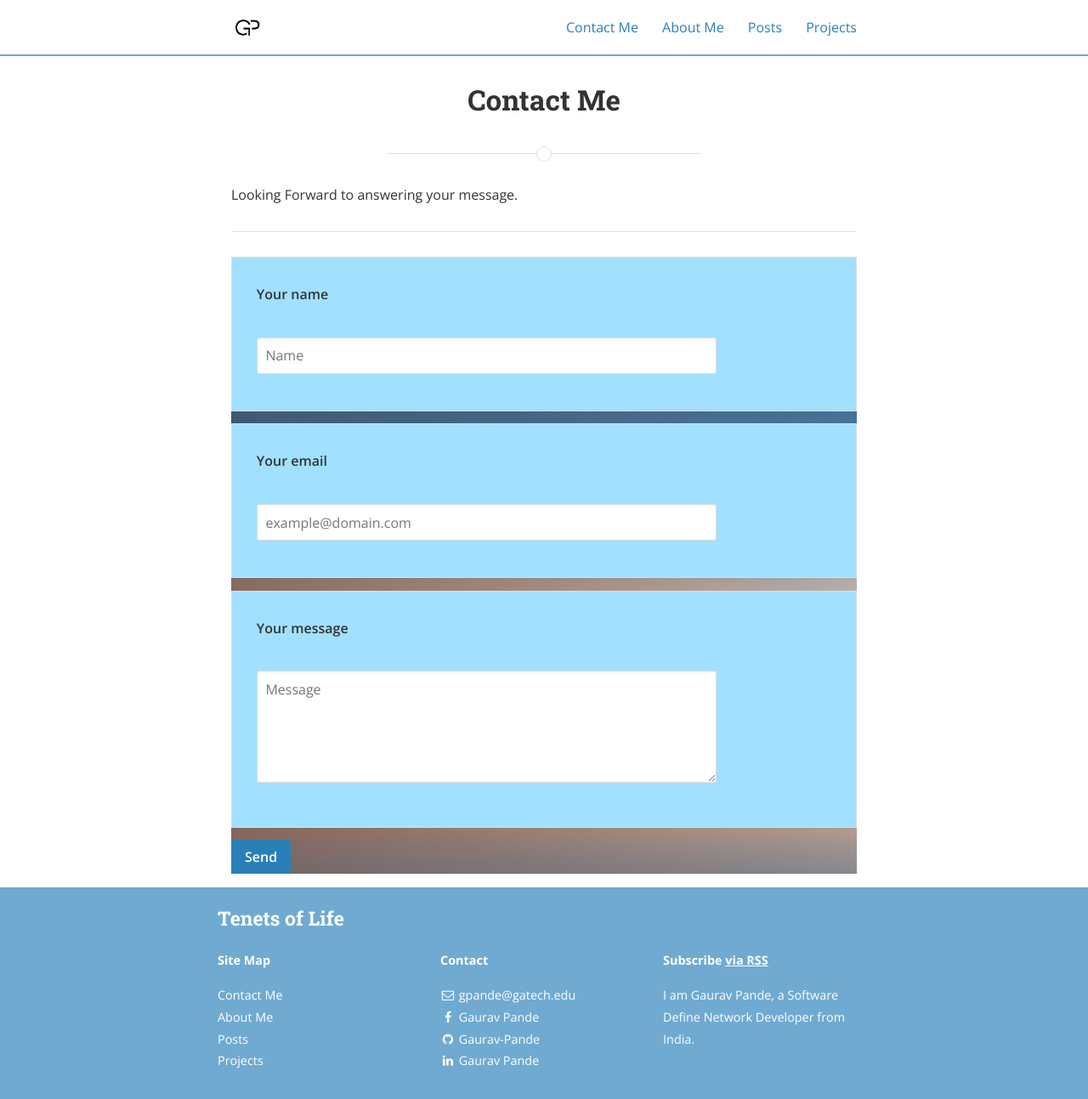
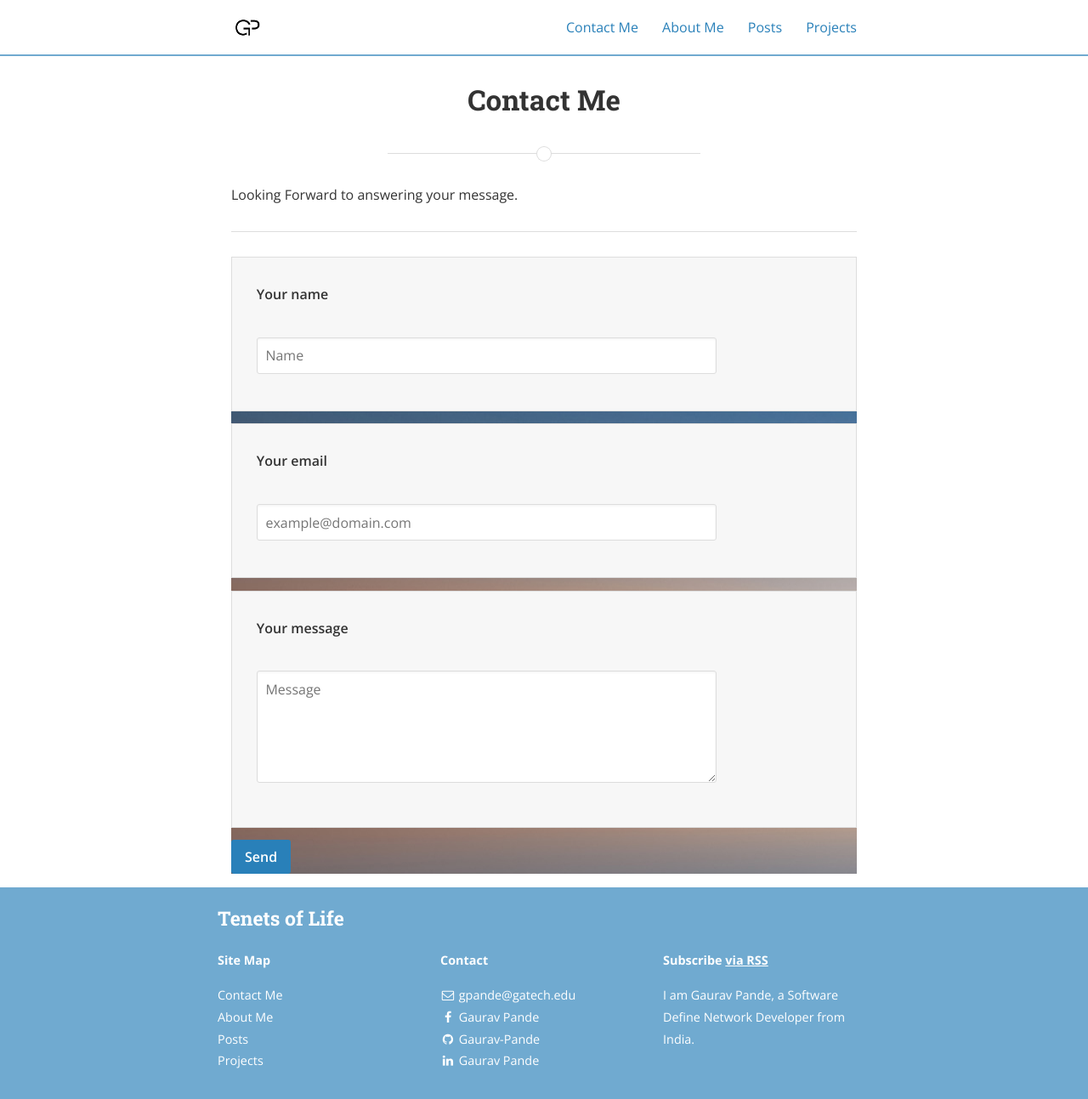
Before and after one commit to Gaurav-Pande/gaurav-pande.github.io, a Jekyll site: the page built from Lets-talk.md, in a window 1280 px wide. Shown: the whole page at 85% size. Built offline with Jekyll 4.4.1, drawn with Linux system fonts in a browser that asks for light colours; nearby versions of some CDN libraries; a style sheet for code colours, icons or effects is not loaded.

Commit message:
Update Lets-talk.md

```diff
--- a/Lets-talk.md
+++ b/Lets-talk.md
@@ -9,15 +9,15 @@ Looking Forward to answering your message.
 ---
 <div style="background-image:url('/assets/horizon.jpg');height:100%;width:100%;">
 <form action="//formspree.io/email@domain.com" method="POST" >
-    <fieldset style="background-color:#A2E0FF">
+    <fieldset>
         <label for="name">Your name</label><br>
         <input type="text" name="name" placeholder="Name" required>
     </fieldset>
-    <fieldset style="background-color:#A2E0FF">
+    <fieldset>
         <label for="_replyto">Your email</label><br>
         <input type="email" name="_replyto" placeholder="example@domain.com" required>
     </fieldset>
-    <fieldset style="background-color:#A2E0FF">
+    <fieldset>
         <label for="message">Your message</label><br>
         <textarea name="message" rows="5" placeholder="Message" required></textarea>
     </fieldset>
```
